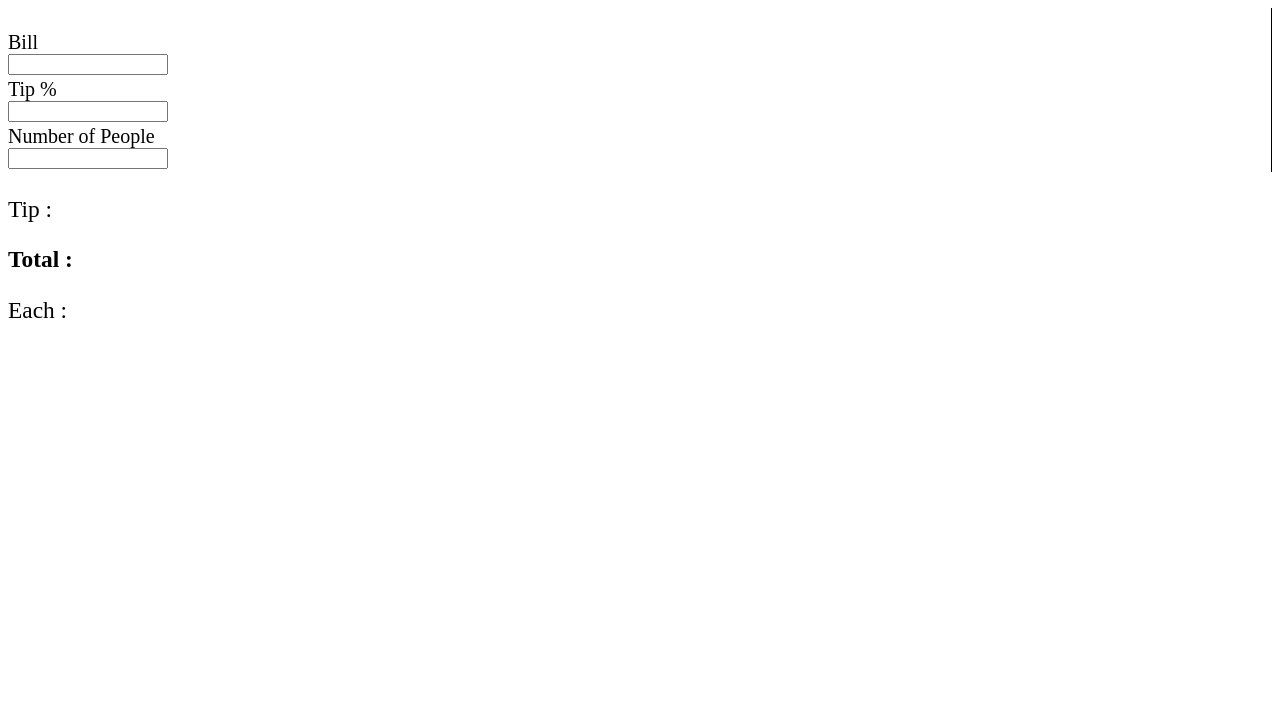
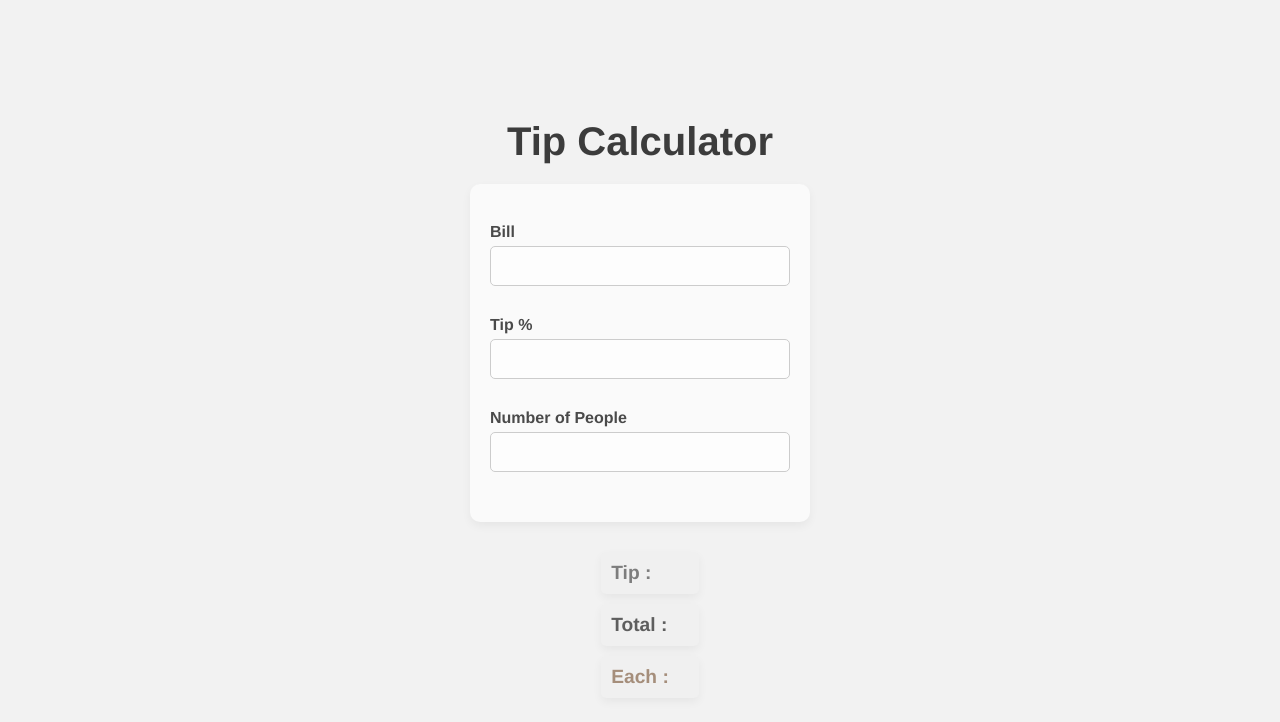
Before and after one commit to Joshkaki00/tip-calculator, a plain HTML site: page index.html in a window 1280 px wide. Drawn offline with Linux system fonts and the light colour scheme.

```diff
--- a/index.html
+++ b/index.html
@@ -7,6 +7,10 @@
     <link rel="stylesheet" href="styles.css">
 </head>
 <body>
+
+    <header>
+        <h1>Tip Calculator</h1>
+    </header>
     <!-- Displays input boxes for bill, tip, and number of people -->
 
     <div class="input-display">
--- a/styles.css
+++ b/styles.css
@@ -1,28 +1,94 @@
 body {
+    font-family: Helvetica;
+    margin: 0;
+    padding: 0;
+    background-color: #f2f2f2;  /* Light grey background */
+    color: #4a4a4a; /* Dark grey text */
     display: flex;
     flex-direction: column;
-    font-size: 20px;
+    align-items: center;
+    justify-content: center;
+    height: 100vh;
+}
+
+h1 {
+    font-size: 2.5rem;
+    color: #3c3c3c; /* Neutral dark grey */
+    margin-bottom: 20px;
+}
+
+h3 {
+    font-size: 1.2rem;
+    color: #555555; /* Medium grey */
 }
 
 label {
-    display: flex;
-    flex-direction: column;
-    width: 160px;
-    padding-bottom: 3px;
+    font-weight: bold;
+    margin-bottom: 5px;
+    display: block;
 }
 
-div.input-display {
-    border-right: 1px solid;
+input[type="number"] {
+    width: 100%;
+    padding: 10px;
+    margin: 5px 0 15px;
+    border: 1px solid #ccc; /* Soft grey border */
+    border-radius: 5px;
+    font-size: 1rem;
+    box-sizing: border-box;
+    background-color: #fdfdfd; /* Off-white background */
 }
 
-h3#display-total {
-    font-weight: bold;
+input[type="number"]:focus {
+    border-color: #8e8e8e; /* Grey border on focus */
+    outline: none;
+    box-shadow: 0 0 5px rgba(142, 142, 142, 0.3); /* Soft grey shadow */
 }
 
-h3#display-tip {
-    font-weight: lighter;
+/* Layout for the form */
+.input-display {
+    background-color: #fafafa; /* Very light grey */
+    padding: 20px;
+    border-radius: 10px;
+    box-shadow: 0 4px 10px rgba(0, 0, 0, 0.05); /* Subtle shadow */
+    width: 300px;
+    margin-bottom: 20px;
 }
 
-h3#display-people {
-    font-weight: lighter;
+.input-display div {
+    margin-bottom: 15px;
 }
+
+/* Output display styles */
+section {
+    text-align: center;
+}
+
+#display-tip, #display-total, #display-people {
+    background-color: #f0f0f0; /* Light grey for output boxes */
+    padding: 10px;
+    border-radius: 5px;
+    margin: 10px 0;
+    width: 100%;
+    max-width: 300px;
+    box-shadow: 0 4px 10px rgba(0, 0, 0, 0.05); /* Soft shadow */
+}
+
+#display-tip {
+    color: #7d7d7d; /* Medium grey for tip output */
+}
+
+#display-total {
+    color: #5e5e5e; /* Darker grey for total output */
+}
+
+#display-people {
+    color: #a58e7b; /* Neutral brown for per-person output */
+}
+
+/* Add media queries for responsiveness */
+@media (max-width: 500px) {
+    .input-display {
+        width: 90%;
+    }
+}
```
